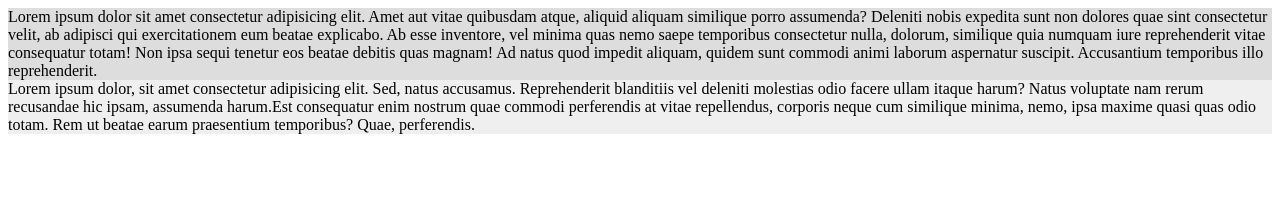
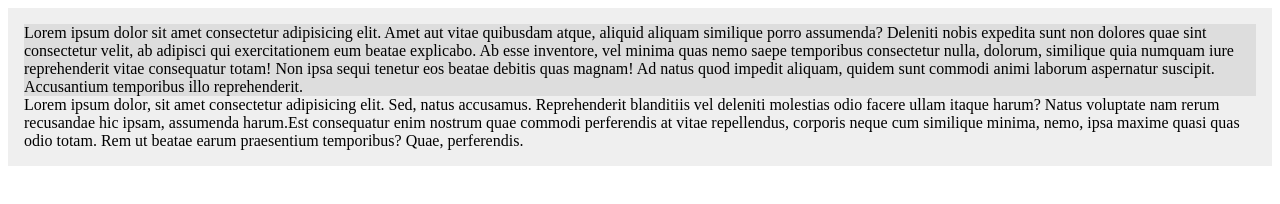
Before and after one commit to Marv3-v/online-store-css-grid, a plain HTML site: page index.html in a window 1280 px wide. Drawn offline with Linux system fonts and the light colour scheme.

Commit message:
Agregado padding a componente

```diff
--- a/sass/mySass/store.sass
+++ b/sass/mySass/store.sass
@@ -1,6 +1,7 @@
 .store
     display: grid
     background: #eeee
+    padding: 1em
 
 .store > div:nth-child(odd)
     background: #ddd
```
Also changed, not shown: sass/mySass/store.css, 1 other file.
